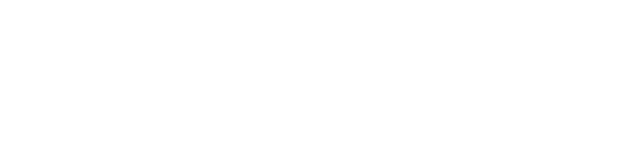
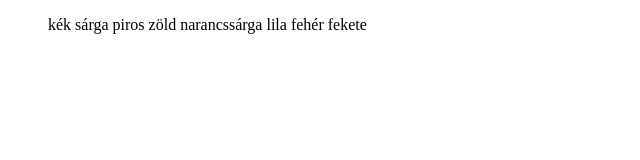
Before and after one commit to RepaszkyPeter/web2, a plain HTML site: page index.html in a window 1280 px wide. Shown: the whole page, without its empty margins (0-640 px from the left). Drawn offline with Linux system fonts and the light colour scheme.

Commit message:
lista kész

```diff
--- a/index.html
+++ b/index.html
@@ -6,6 +6,15 @@
     <title>Document</title>
 </head>
 <body>
-
+    <ul>
+        <il>kék</il>
+        <il>sárga</il>
+        <il>piros</il>
+        <il>zöld</il>
+        <il>narancssárga</il>
+        <il>lila</il>
+        <il>fehér</il>
+        <il>fekete</il>
+    </ul>
 </body>
 </html>
```
